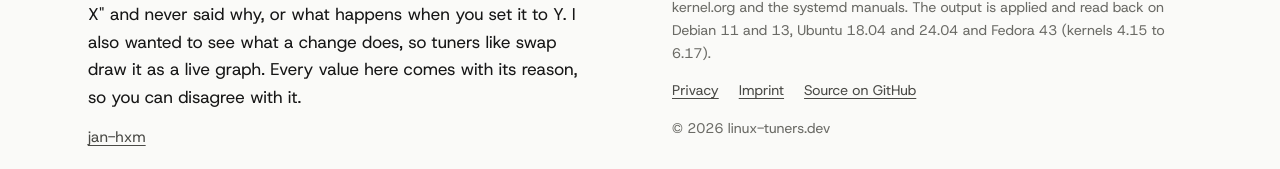
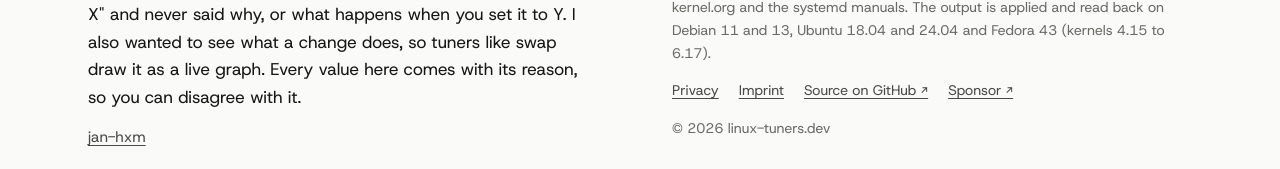
Before and after one commit to jan-hxm/linux-tuners, a Vue app: page / in a window 1280 px wide. Shown: the part 2459-2628 px from the top of the page. Built offline with nearby package versions, Linux system fonts and the light colour scheme.

Commit message:
Restore the footer Sponsor link
Co-Authored-By: Claude Opus 5.5 <noreply@anthropic.com>

```diff
--- a/src/ui/layout/SiteFooter.vue
+++ b/src/ui/layout/SiteFooter.vue
@@ -9,6 +9,7 @@ const AUTHOR_NOTE =
   'I built this after one too many forum threads that said "set it to X" and never said why, or what happens when you set it to Y. I also wanted to see what a change does, so tuners like swap draw it as a live graph. Every value here comes with its reason, so you can disagree with it.'
 const AUTHOR = { handle: 'jan-hxm', url: 'https://github.com/jan-hxm' }
 const SOURCE_URL = 'https://github.com/jan-hxm/linux-tuners'
+const SPONSOR_URL = 'https://github.com/sponsors/jan-hxm'
 
 // There is no glossary page yet; the link appears once a route named
 // "glossary" is registered, so it never points at the landing-page redirect.
@@ -38,7 +39,8 @@ const year = new Date().getFullYear()
           <RouterLink v-if="hasGlossary" :to="{ name: 'glossary' }" :class="linkClass">Glossary</RouterLink>
           <RouterLink to="/privacy" :class="linkClass">Privacy</RouterLink>
           <RouterLink to="/imprint" :class="linkClass">Imprint</RouterLink>
-          <a :href="SOURCE_URL" target="_blank" rel="noopener" :class="linkClass">Source on GitHub</a>
+          <a :href="SOURCE_URL" target="_blank" rel="noopener" :class="linkClass">Source on GitHub ↗</a>
+          <a :href="SPONSOR_URL" target="_blank" rel="noopener" :class="linkClass">Sponsor ↗</a>
         </nav>
         <p class="mt-3.5">© {{ year }} linux-tuners.dev</p>
       </div>
```
Also changed, not shown: 1 other file (tests, documents, lock files or other folders).
